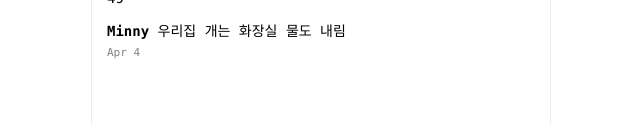
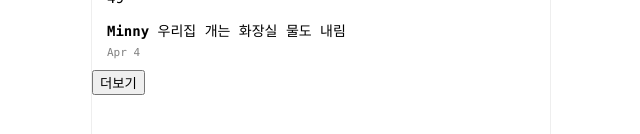
Before and after one commit to sky2000sh/vuestagram, a Vue app: page / in a window 1280 px wide. Shown: the part 1760-1894 px from the top of the page, without its empty margins (319-959 px from the left). Built offline with nearby package versions, Linux system fonts and the light colour scheme.

Commit message:
3rd commit on 8th august

```diff
--- a/package.json
+++ b/package.json
@@ -8,6 +8,7 @@
     "lint": "vue-cli-service lint"
   },
   "dependencies": {
+    "axios": "^0.27.2",
     "core-js": "^3.8.3",
     "vue": "^3.2.13"
   },
--- a/src/App.vue
+++ b/src/App.vue
@@ -10,6 +10,7 @@
   </div>
 
   <Container :postData="postData"/>
+  <button @click="more">더보기</button>
 
   <div class="footer">
     <ul class="footer-button-plus">
@@ -23,6 +24,9 @@
 import Container from './components/Container'
 import postdata from './assets/postdata'
 
+// 2022년 8월 8일 yarn add axios 추가
+import axios from 'axios'
+
 export default {
   name: 'App',
   components: {
@@ -33,7 +37,45 @@ export default {
     return {
       postData : postdata
     }
-  }
+  },
+
+  methods: {
+
+    more() {
+      axios.get('https://codingapple1.github.io/vue/more0.json').then(
+        // function(param) {
+        //   param
+        //   console.log('이 data는? :', param.data)
+        // }
+        // 위 function 함수와 아래 애로우 함수는 같은 것이다.
+        // 애로우 함수의 장점은 소괄호에 들어가는 파라미터가 한 개뿐이라면 괄호 생략이 가능하다. 즉 그저 param =>
+        (param)=> {
+          param
+          console.log('이 data는? :', param.data)
+          this.postData.push(param.data)
+        }
+      )
+
+      // axios 개발 몇가지 더!
+      // post() 함수 => 내가 요청한 데이터를 전송하게 해준다.
+      let url = 'https://codingapple1.github.io/vue/more0.jso'
+      axios.post(url, {name : 'kim'})
+      .then(
+        console.log('여기는 성공!!!')
+      )
+      .catch(
+        // (err)=> {
+        //   err
+        //   console.log('이 err? :', err)
+        // }
+        console.log('여기는 실패!!!')
+      )
+      // 위의 요청이 성공시는 then()   /   실패시는 catch() 함수에 메시지를 담는다.
+    }
+
+  },
+
+
 }
 </script>
 
```
Also changed, not shown: 1 other file (tests, documents, lock files or other folders).
